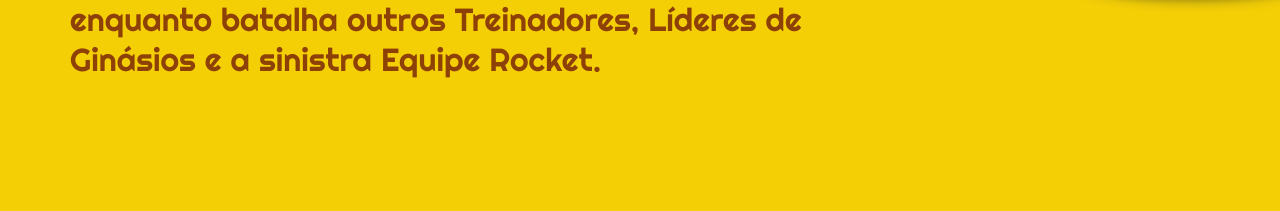
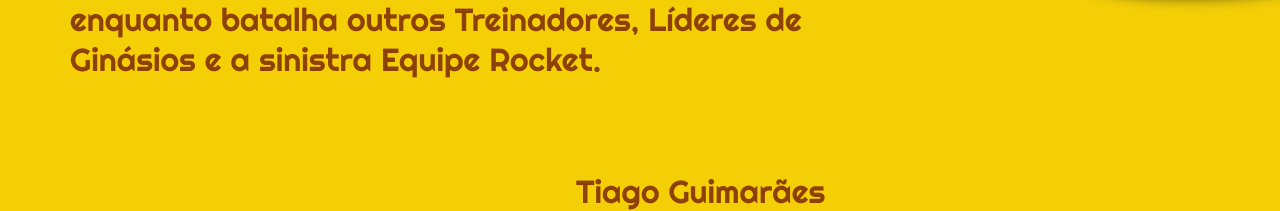
Before and after one commit to tabguimaraes/lima-pikachu, a plain HTML site: page index.html in a window 1280 px wide. Shown: the part 1047-1258 px from the top of the page. Before the commit the page ends 1126 px from the top, so only its background shows below. Drawn offline with Linux system fonts and the light colour scheme.

Commit message:
add footer

```diff
--- a/assets/css/style.css
+++ b/assets/css/style.css
@@ -108,3 +108,11 @@
 .button img {
   height: 50px;
 }
+
+footer {
+  position: relative;
+  top: 1100px;
+  left: 45%;
+  font-size: 2rem;
+  color: var(--secundary-color);
+}
--- a/index.html
+++ b/index.html
@@ -26,6 +26,6 @@
         <p>Download</p>
       </div>
     </main>
-    <footer></footer>
+    <footer><p>Tiago Guimarães</p></footer>
   </body>
 </html>
```
